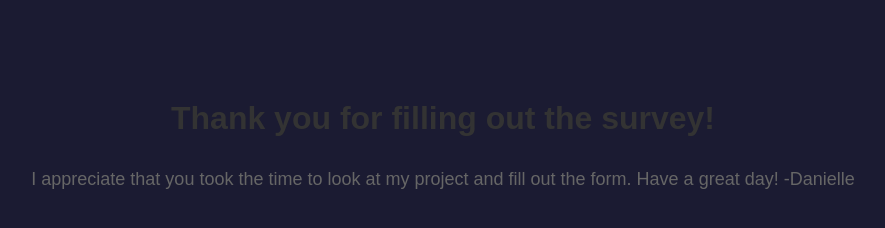
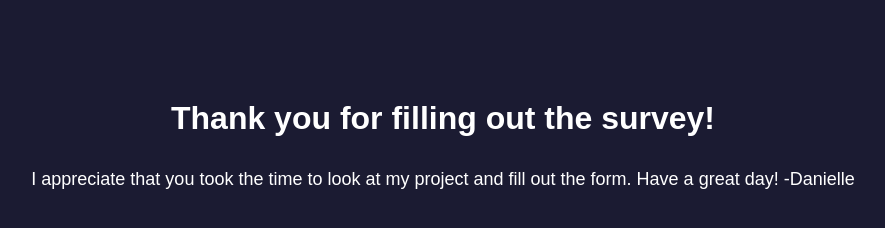
Before and after one commit to danielledonnelly/font-survey, a plain HTML site: page thankyou.html in a window 1280 px wide. Shown: the whole page, without its empty margins (197-1082 px from the left). Drawn offline with Linux system fonts and the light colour scheme.

Commit message:
styling update

```diff
--- a/style.css
+++ b/style.css
@@ -119,6 +119,11 @@ input[type="file"] {
   font-family: Wingdings, sans-serif;
 }
 
+.thank {
+    color: #ffffff;
+}
+
+
 #dropdown {
   background-color: #0a0a23; /* Sets the background color of the select element */
   border-color: #0a0a23;
--- a/thankyou.html
+++ b/thankyou.html
@@ -20,8 +20,8 @@
     </style>
 </head>
 <body>
-    <h1>Thank you for filling out the survey!</h1>
-    <p>I appreciate that you took the time to look at my project and fill out the form. Have a great day!
+    <h1 class="thank">Thank you for filling out the survey!</h1>
+    <p class="thank">I appreciate that you took the time to look at my project and fill out the form. Have a great day!
         -Danielle
     </p>
 </body>
```
